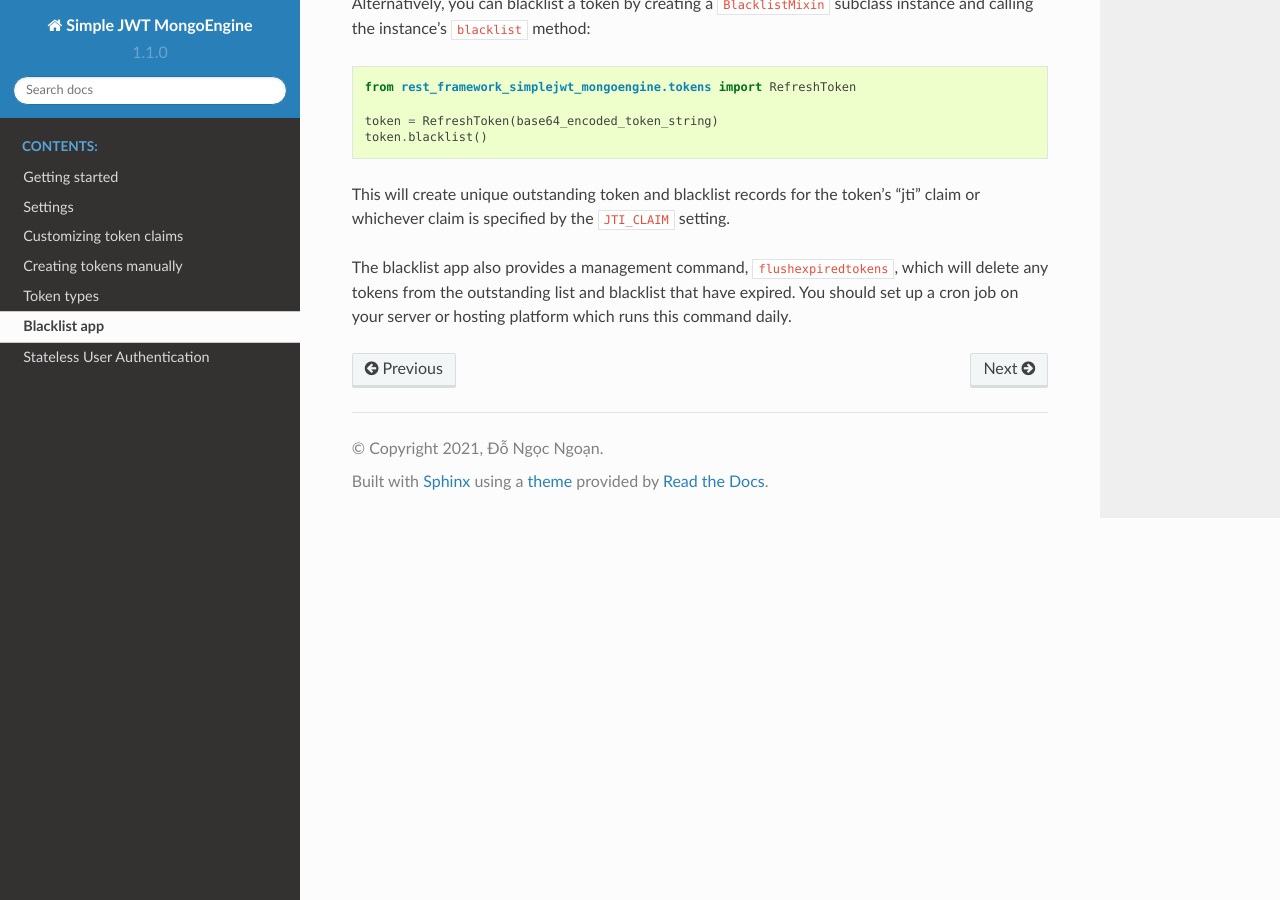
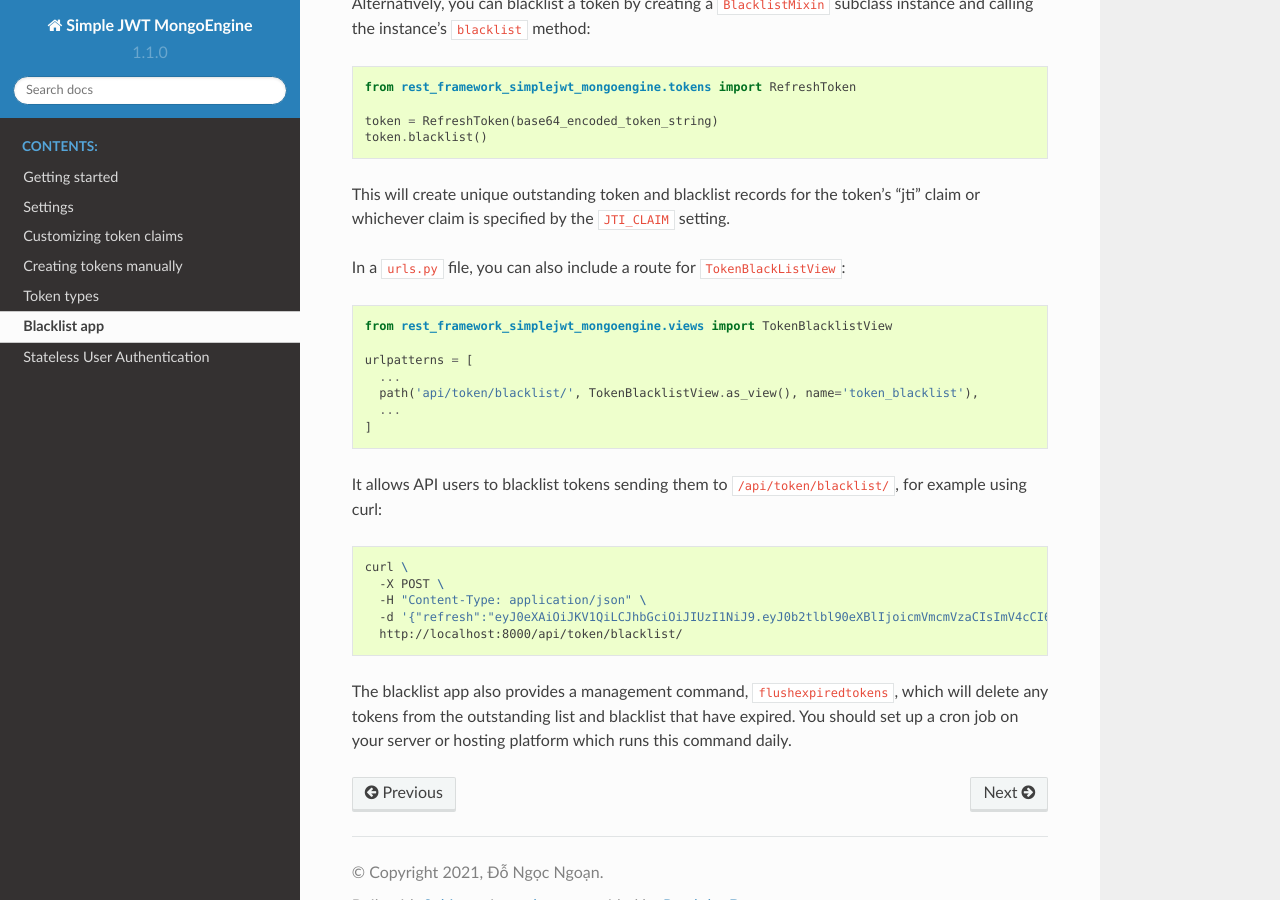
Before and after one commit to ngocngoan/djangorestframework-simplejwt-mongoengine, a Sphinx documentation site: the page built from docs/blacklist_app.rst, in a window 1280 px wide and 900 px high, scrolled down 760 px. Built offline with Sphinx 7.4.7 and the Read the Docs theme 2.0.0, drawn with Linux system fonts in a browser that asks for light colours.

Commit message:
Add info on TokenBlacklistView to the docs

```diff
--- a/docs/blacklist_app.rst
+++ b/docs/blacklist_app.rst
@@ -46,6 +46,28 @@ subclass instance and calling the instance's ``blacklist`` method:
 This will create unique outstanding token and blacklist records for the token's
 "jti" claim or whichever claim is specified by the ``JTI_CLAIM`` setting.
 
+In a ``urls.py`` file, you can also include a route for ``TokenBlackListView``:
+
+.. code-block:: python
+
+  from rest_framework_simplejwt_mongoengine.views import TokenBlacklistView
+
+  urlpatterns = [
+    ...
+    path('api/token/blacklist/', TokenBlacklistView.as_view(), name='token_blacklist'),
+    ...
+  ]
+
+It allows API users to blacklist tokens sending them to ``/api/token/blacklist/``, for example using curl:
+
+.. code-block:: bash
+
+  curl \
+    -X POST \
+    -H "Content-Type: application/json" \
+    -d '{"refresh":"eyJ0eXAiOiJKV1QiLCJhbGciOiJIUzI1NiJ9.eyJ0b2tlbl90eXBlIjoicmVmcmVzaCIsImV4cCI6MTY1MDI5NTEwOCwiaWF0IjoxNjUwMjA4NzA4LCJqdGkiOiJhYTY3ZDUxNzkwMGY0MTEyYTY5NTE0MTNmNWQ4NDk4NCIsInVzZXJfaWQiOjF9.tcj1_OcO1BRDfFyw4miHD7mqFdWKxmP7BJDRmxwCzrg"}' \
+    http://localhost:8000/api/token/blacklist/
+
 The blacklist app also provides a management command, ``flushexpiredtokens``,
 which will delete any tokens from the outstanding list and blacklist that have
 expired.  You should set up a cron job on your server or hosting platform which
```
